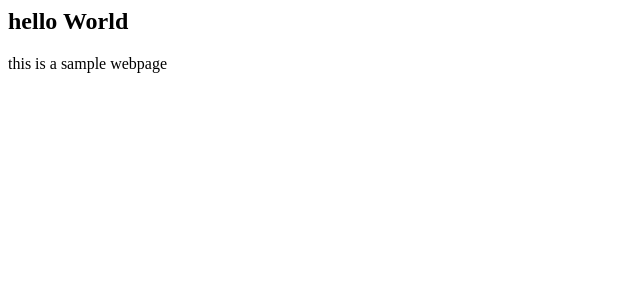
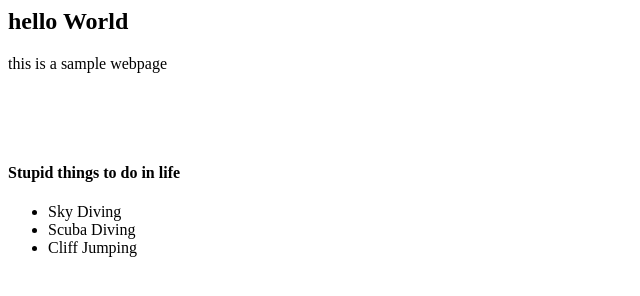
Before and after one commit to abhinav-vn/git-test, a plain HTML site: page index.html in a window 1280 px wide. Shown: the whole page, without its empty margins (0-640 px from the left). Drawn offline with Linux system fonts and the light colour scheme.

Commit message:
things to do, added

```diff
--- a/index.html
+++ b/index.html
@@ -4,5 +4,13 @@
 <body>
 	<h2> hello World </h2>
 	<p> this is a sample webpage </p>
+	<br><br><br>
+
+	<h4>Stupid things to do in life</h4>
+	<ul>
+		<li>Sky Diving</li>
+		<li>Scuba Diving</li>
+		<li>Cliff Jumping</li>
+	</ul>
 </body>
 </html>
```
